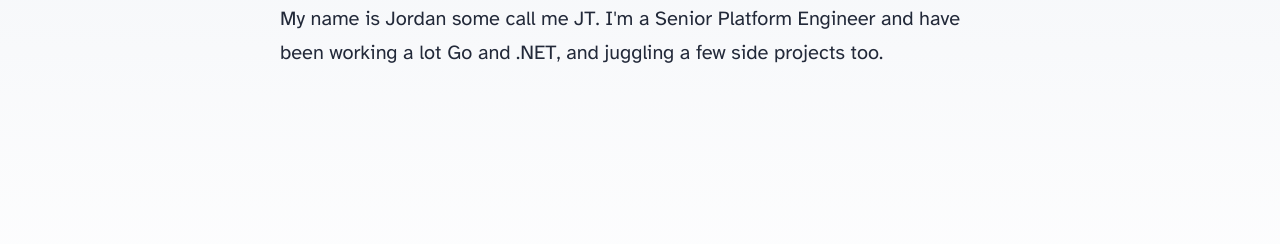
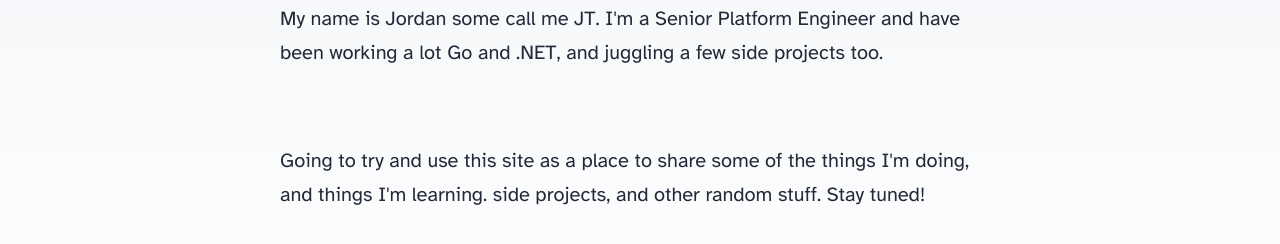
Before and after one commit to JustJordanT/personal-site, an Astro site: page / in a window 1280 px wide. Shown: the part 228-472 px from the top of the page. Built offline with nearby package versions, Linux system fonts and the light colour scheme; Astro itself is replaced by a stand-in of ours.

Commit message:
feat/init

```diff
--- a/astro.config.mjs
+++ b/astro.config.mjs
@@ -5,6 +5,6 @@ import sitemap from '@astrojs/sitemap';
 
 // https://astro.build/config
 export default defineConfig({
-	site: 'https://example.com',
-	integrations: [mdx(), sitemap()],
+  site: 'https://justjordant.com',
+  integrations: [mdx(), sitemap()],
 });
--- a/src/pages/index.astro
+++ b/src/pages/index.astro
@@ -23,6 +23,12 @@ import photo from "../../public/jt.jpeg";
         have been working a lot Go and .NET, and juggling a few side projects
         too.
       </p>
+      <br />
+      <p>
+        Going to try and use this site as a place to share some of the things
+        I'm doing, and things I'm learning. side projects, and other random
+        stuff. Stay tuned!
+      </p>
     </main>
     <!-- <Footer /> -->
   </body>
```
Also changed, not shown: public/Screenshot 2023-12-27 at 9.17.34 PM.png (added), public/blog-placeholder-1.jpg (deleted), 2 other files.
